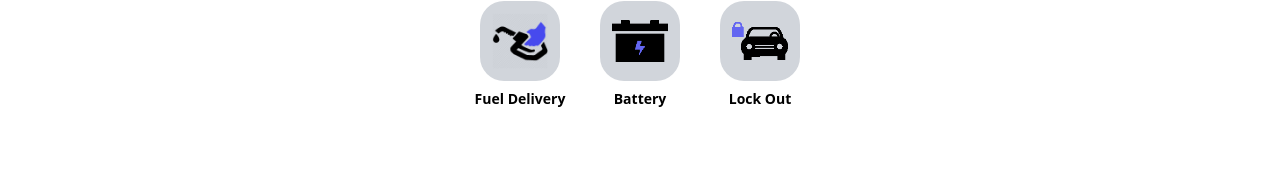
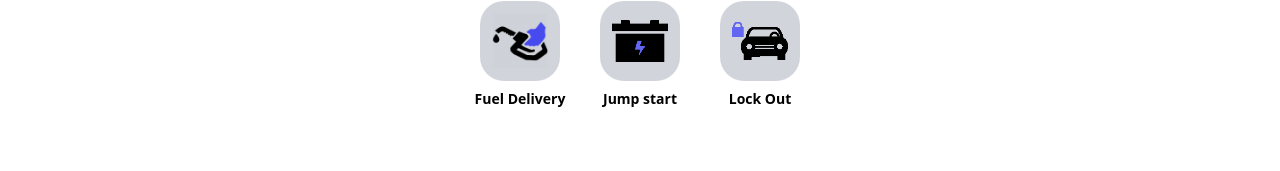
Before and after one commit to box7e7/roadside-protect, a Next.js app: page /location in a window 1280 px wide. Shown: the part 914-1085 px from the top of the page. Built offline with nearby package versions, Linux system fonts and the light colour scheme.

Commit message:
first commit

```diff
--- a/pages/location.js
+++ b/pages/location.js
@@ -164,7 +164,7 @@ export default function Location(){
                       router.push("/location")
                       dispatch({type:"SERVICE",service:"Battery"})
                     }}>
-                      <IconComponent text="Battery" icon={<Image className='p-3' src={iconBatteries} alt="Jump start"/>} />
+                      <IconComponent text="Jump start" icon={<Image className='p-3' src={iconBatteries} alt="Jump start"/>} />
                   </div>
 
                   <div className='relative mx-5 hover:cursor-pointer 'onClick={()=>{
```
